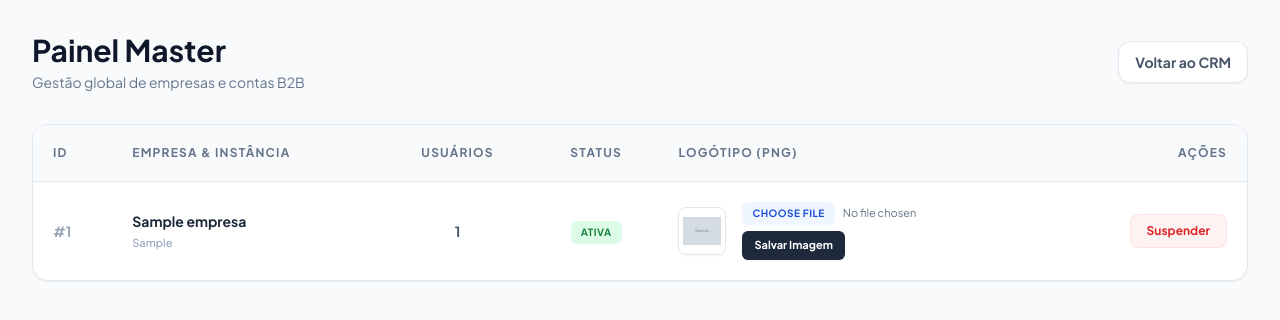
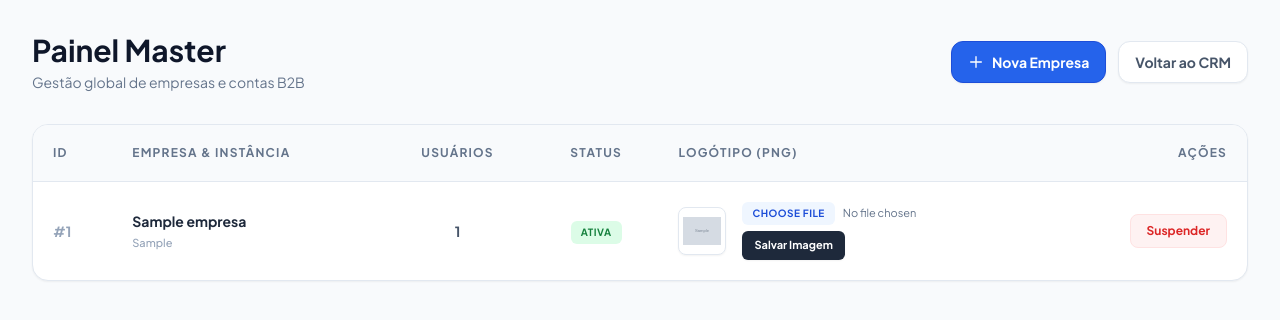
Before and after one commit to PyPedro/crm, a Flask app: page /optmiza-master in a window 1280 px wide. Shown: the top 320 px of the page. Run offline with Flask 3, Linux system fonts and the light colour scheme; a user stored in the database is signed in; tables that the repository leaves empty hold one stand-in row (values such as "Sample post"); grey boxes marked "Sample" are stand-in pictures; some libraries are stand-ins or nearby versions.

Commit message:
Add modal for new company creation and update layout
Added a modal for creating a new company and updated the button to open it. Removed unnecessary comments and improved the layout of the buttons.

```diff
--- a/app/templates/master.html
+++ b/app/templates/master.html
@@ -16,9 +16,16 @@
                 <h1 class="text-3xl font-bold text-slate-900">Painel Master</h1>
                 <p class="text-slate-500 text-sm mt-1">Gestão global de empresas e contas B2B</p>
             </div>
-            <a href="{{ url_for('main.index') }}" class="bg-white border border-slate-200 text-slate-600 px-4 py-2.5 rounded-xl text-sm font-bold hover:bg-slate-100 hover:text-slate-900 transition-all shadow-sm">
-                Voltar ao CRM
-            </a>
+            <div class="flex items-center gap-3">
+                <!-- Botão que abre o Modal -->
+                <button onclick="document.getElementById('modal-nova-empresa').classList.remove('hidden')" class="bg-blue-600 border border-blue-700 text-white px-4 py-2.5 rounded-xl text-sm font-bold hover:bg-blue-700 transition-all shadow-sm flex items-center gap-2">
+                    <svg class="w-4 h-4" fill="none" stroke="currentColor" viewBox="0 0 24 24"><path stroke-linecap="round" stroke-linejoin="round" stroke-width="2" d="M12 4v16m8-8H4"></path></svg>
+                    Nova Empresa
+                </button>
+                <a href="{{ url_for('main.index') }}" class="bg-white border border-slate-200 text-slate-600 px-4 py-2.5 rounded-xl text-sm font-bold hover:bg-slate-100 hover:text-slate-900 transition-all shadow-sm">
+                    Voltar ao CRM
+                </a>
+            </div>
         </div>
 
         <!-- Alertas do Sistema -->
@@ -70,7 +77,6 @@
                             </td>
                             <td class="p-5">
                                 <div class="flex items-center gap-4">
-                                    <!-- Preview do Logótipo -->
                                     {% if empresa.logo_b64 %}
                                         <div class="h-12 w-12 flex-shrink-0 bg-white border border-slate-200 rounded-lg flex items-center justify-center overflow-hidden shadow-sm p-1">
                                             <img src="{{ empresa.logo_b64 }}" alt="Logo" class="h-full w-full object-contain">
@@ -81,7 +87,6 @@
                                         </div>
                                     {% endif %}
 
-                                    <!-- Formulário de Upload -->
                                     <form action="{{ url_for('main.upload_logo_empresa', id=empresa.id) }}" method="POST" enctype="multipart/form-data" class="flex flex-col gap-1.5">
                                         <input type="file" name="logo" accept=".png" required
                                                class="w-48 text-[11px] text-slate-500 file:cursor-pointer file:mr-2 file:py-1 file:px-2.5 file:rounded-md file:border-0 file:text-[10px] file:font-bold file:uppercase file:tracking-wider file:bg-blue-50 file:text-blue-700 hover:file:bg-blue-100 transition-all cursor-pointer">
@@ -92,7 +97,6 @@
                                 </div>
                             </td>
                             <td class="p-5 text-right">
-                                <!-- Botão de Bloqueio/Desbloqueio -->
                                 <form action="{{ url_for('main.toggle_empresa', id=empresa.id) }}" method="POST">
                                     <input type="hidden" name="csrf_token" value="{{ csrf_token }}">
                                     {% if empresa.is_ativa %}
@@ -117,5 +121,41 @@
             </div>
         </div>
     </div>
+
+    <!-- MODAL: Nova Empresa -->
+    <div id="modal-nova-empresa" class="hidden fixed inset-0 z-50 bg-slate-900/40 backdrop-blur-sm flex items-center justify-center p-4">
+        <div class="bg-white rounded-2xl shadow-2xl w-full max-w-md overflow-hidden">
+            <div class="px-6 py-4 border-b border-slate-100 flex justify-between items-center bg-slate-50">
+                <h3 class="font-bold text-slate-800">Cadastrar Nova Empresa</h3>
+                <button onclick="document.getElementById('modal-nova-empresa').classList.add('hidden')" class="text-slate-400 hover:text-slate-600 text-2xl leading-none">&times;</button>
+            </div>
+
+            <form action="{{ url_for('main.admin_nova_empresa') }}" method="POST" class="p-6 space-y-4">
+                <!-- Usamos o mesmo token gerado pela view master -->
+                <input type="hidden" name="csrf_token" value="{{ csrf_token }}">
+
+                <div>
+                    <label class="block text-xs font-bold text-slate-500 mb-1 uppercase tracking-wider">Nome da Empresa</label>
+                    <input type="text" name="nome_empresa" required placeholder="Ex: Optmiza Tecnologia" class="w-full bg-slate-50 border border-slate-200 px-4 py-3 rounded-xl text-sm focus:ring-2 focus:ring-blue-500 outline-none transition-all">
+                </div>
+
+                <div>
+                    <label class="block text-xs font-bold text-slate-500 mb-1 uppercase tracking-wider">Usuário Administrador</label>
+                    <input type="text" name="username" required placeholder="Ex: admin.empresa" class="w-full bg-slate-50 border border-slate-200 px-4 py-3 rounded-xl text-sm focus:ring-2 focus:ring-blue-500 outline-none transition-all">
+                </div>
+
+                <div>
+                    <label class="block text-xs font-bold text-slate-500 mb-1 uppercase tracking-wider">Senha Provisória</label>
+                    <input type="password" name="password" required placeholder="••••••••" class="w-full bg-slate-50 border border-slate-200 px-4 py-3 rounded-xl text-sm focus:ring-2 focus:ring-blue-500 outline-none transition-all">
+                </div>
+
+                <div class="pt-4">
+                    <button type="submit" class="w-full bg-blue-600 hover:bg-blue-700 text-white font-bold py-3.5 rounded-xl transition-all shadow-[0_4px_14px_0_rgba(37,99,235,0.39)] hover:shadow-[0_6px_20px_rgba(37,99,235,0.23)]">
+                        Criar e Ativar Empresa
+                    </button>
+                </div>
+            </form>
+        </div>
+    </div>
 </body>
 </html>
```
